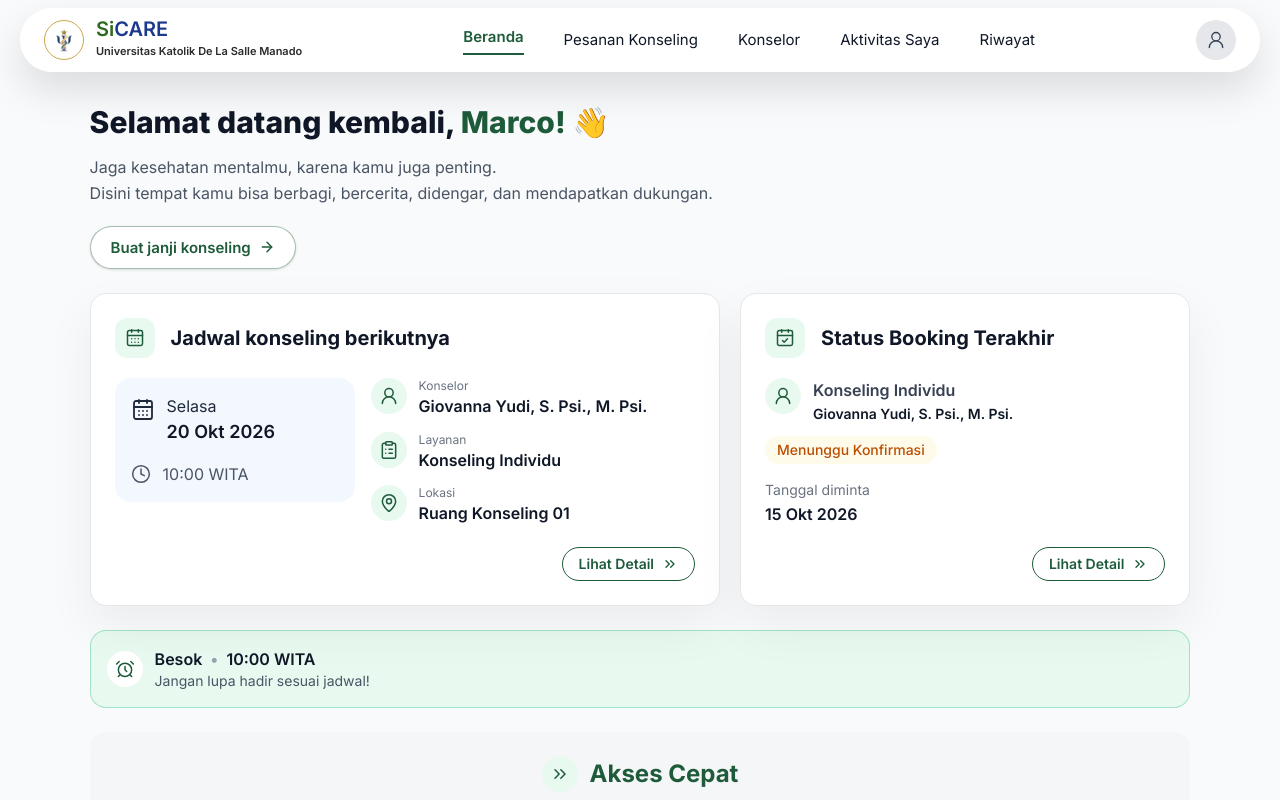
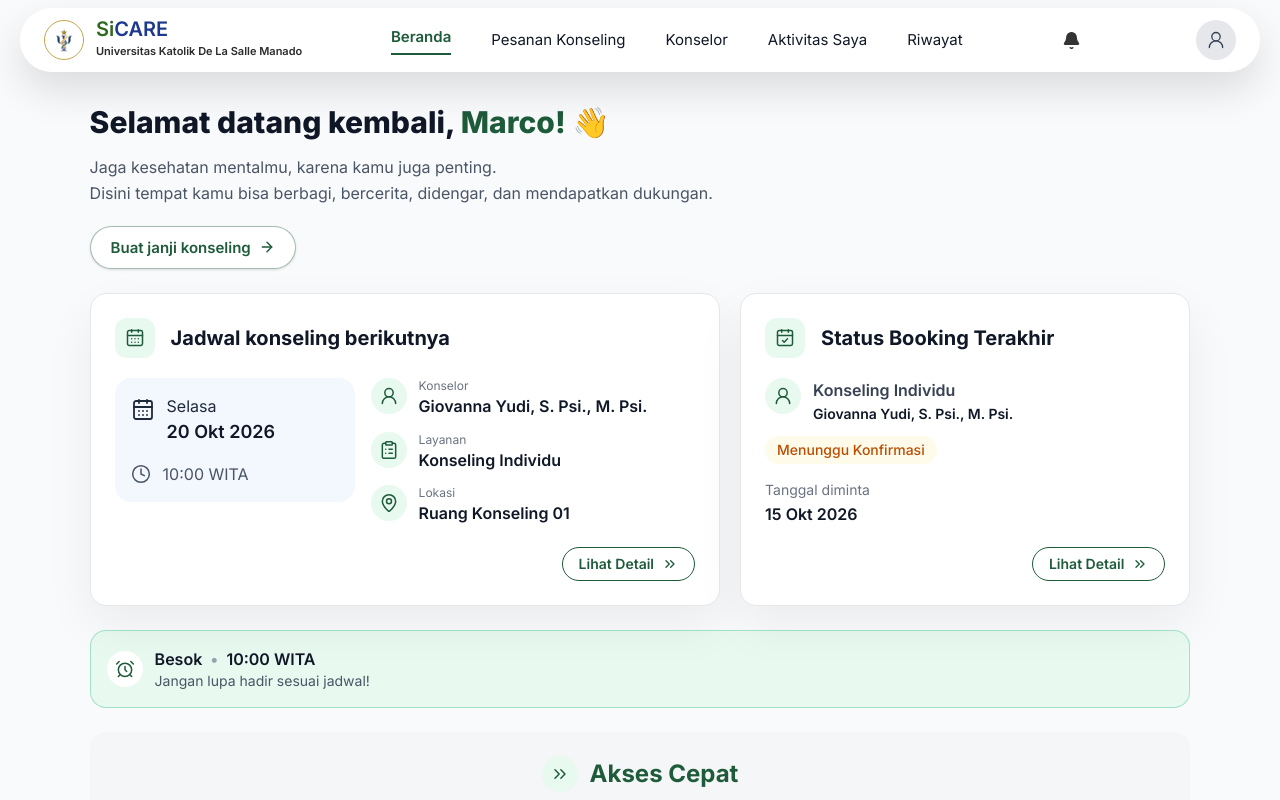
Before and after one commit to mrco23/SiCARE, a React (Vite) app in the folder fe/: page /klien in a window 1280 px wide. Shown: the top 800 px of the page. Built offline with nearby package versions, Linux system fonts and the light colour scheme.

Commit message:
feat(layout): tambahkan tombol notifikasi pada layout klien

```diff
--- a/fe/src/layouts/KlienLayout.tsx
+++ b/fe/src/layouts/KlienLayout.tsx
@@ -1,6 +1,7 @@
 import { NavLink, Outlet } from "react-router-dom";
 import {
   Activity,
+  Bell,
   CalendarDays,
   History,
   Home,
@@ -75,6 +76,19 @@ export default function KlienLayout() {
             ))}
           </nav>
 
+          <button
+            type="button"
+            aria-label="Notifikasi"
+            title="Notifikasi"
+            className="mr-3 flex h-9 w-9 shrink-0 items-center justify-center rounded-full text-[#333] transition-colors hover:bg-gray-100 hover:text-[#14553a] sm:mr-4 sm:h-10 sm:w-10"
+          >
+            <Bell
+              className="h-[19px] w-[19px]"
+              fill="currentColor"
+              strokeWidth={1.5}
+            />
+          </button>
+
           <NavLink
             to="/klien/pengaturan"
             aria-label="Profil"
```
